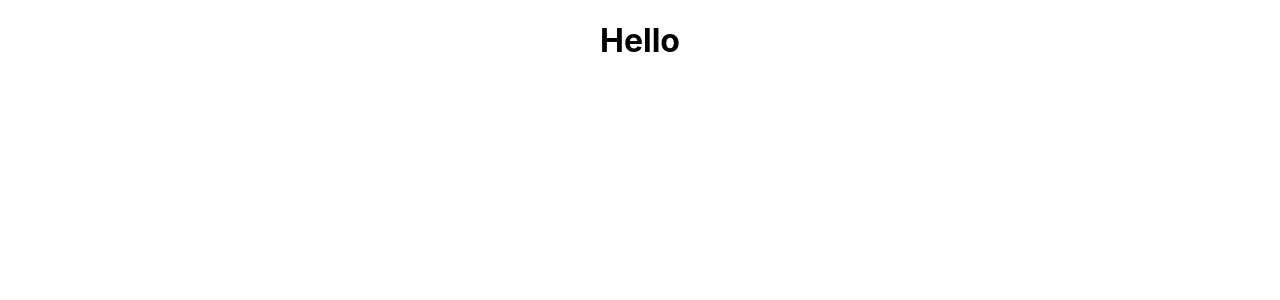
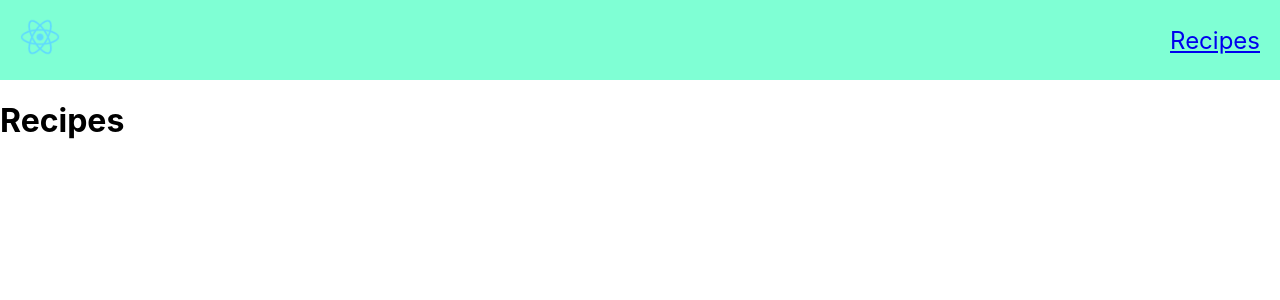
Before and after one commit to amarcomon/spoonacular, a React (Create React App) app: page /recipes in a window 1280 px wide. Shown: the top 300 px of the page. Built offline with nearby package versions, Linux system fonts and the light colour scheme.

Commit message:
feat(recipes): add component to main page

```diff
--- a/package.json
+++ b/package.json
@@ -8,6 +8,7 @@
     "@testing-library/user-event": "^12.8.3",
     "react": "^17.0.2",
     "react-dom": "^17.0.2",
+    "react-router-dom": "^6.1.1",
     "react-scripts": "4.0.3",
     "web-vitals": "^1.1.2"
   },
--- a/src/App.jsx
+++ b/src/App.jsx
@@ -1,14 +1,17 @@
 import "./App.css";
-import React from "react";
+import { BrowserRouter as Router, Route, Routes } from "react-router-dom";
+import { Main } from "./pages/main/Main";
+import { Recipes } from "./pages/recipes/Recipes";
+import { Header } from "./components/Header";
 
-class App extends React.Component {
-  render() {
-    return (
-      <div className="App">
-        <h1>Hello</h1>
-      </div>
-    );
-  }
+export default function App() {
+  return (
+    <Router>
+      <Header />
+      <Routes>
+        <Route exact path="/" element={<Main />}></Route>
+        <Route exact path="/recipes" element={<Recipes />}></Route>
+      </Routes>
+    </Router>
+  );
 }
-
-export default App;
--- /dev/null
+++ b/src/components/Header.jsx
@@ -0,0 +1,14 @@
+import { Link } from "react-router-dom";
+import style from "./Header.module.css";
+
+export function Header() {
+  return (
+    <div className={style.headerContainer}>
+      <Link to="/">
+        <img className={style.imgLogo} src="./logo192.png" alt="React Logo" />
+      </Link>
+
+      <Link to="/recipes">Recipes</Link>
+    </div>
+  );
+}
--- /dev/null
+++ b/src/components/Header.module.css
@@ -0,0 +1,15 @@
+.headerContainer {
+  display: flex;
+  justify-content: space-between;
+  align-items: center;
+  background-color: aquamarine;
+  font-size: 1.5rem;
+  text-decoration: none;
+  height: 80px;
+  padding: 0 20px;
+}
+
+.imgLogo {
+  height: 40px;
+  width: 40px;
+}
--- a/src/index.js
+++ b/src/index.js
@@ -4,12 +4,7 @@ import "./index.css";
 import App from "./App";
 import reportWebVitals from "./reportWebVitals";
 
-ReactDOM.render(
-  <React.StrictMode>
-    <App />
-  </React.StrictMode>,
-  document.getElementById("root")
-);
+ReactDOM.render(<App />, document.getElementById("root"));
 
 // If you want to start measuring performance in your app, pass a function
 // to log results (for example: reportWebVitals(console.log))
--- /dev/null
+++ b/src/pages/main/Main.jsx
@@ -0,0 +1,3 @@
+export function Main() {
+  return <h1>Main Component</h1>;
+}
--- /dev/null
+++ b/src/pages/recipes/Recipes.jsx
@@ -0,0 +1,5 @@
+export function Recipes() {
+    return(
+        <h1>Recipes</h1>
+    )
+}
```
Also changed, not shown: src/components/logo192.png (added), 1 other file (tests, documents, lock files or other folders).
